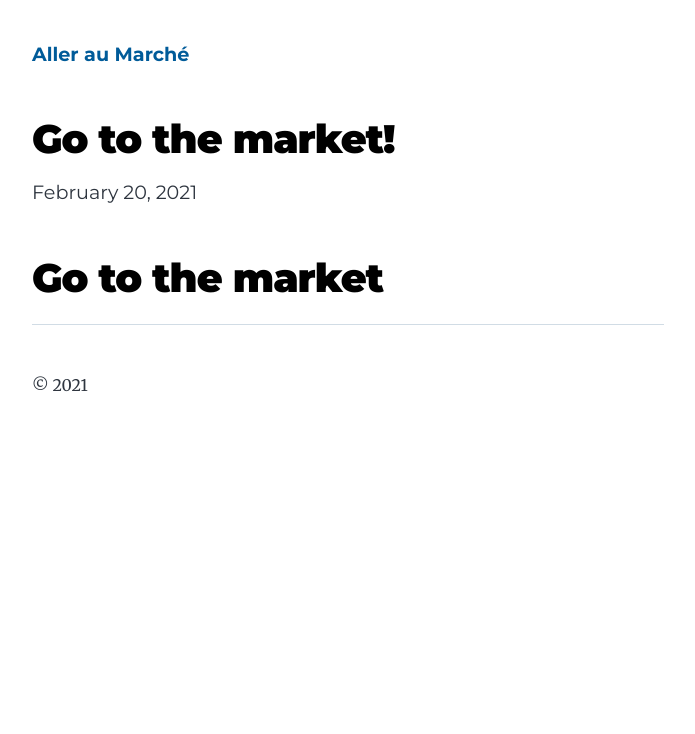
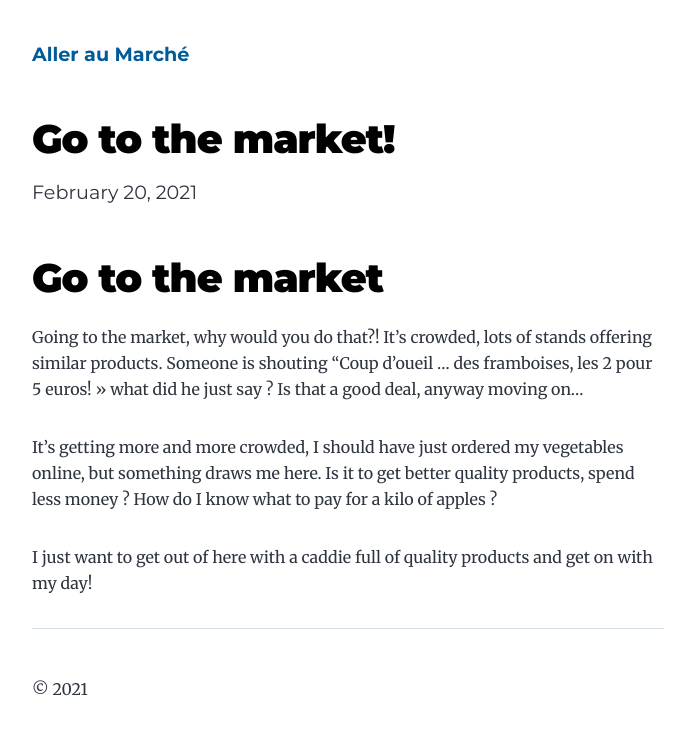
Before and after one commit to poenneby/alleraumarche, a Gatsby site: page /go-to-the-market/ in a window 1280 px wide. Shown: the whole page, without its empty margins (292-987 px from the left). Built offline with nearby package versions, Linux system fonts and the light colour scheme; Gatsby itself is replaced by a stand-in of ours.

Commit message:
Add some content

```diff
--- a/content/blog/go-to-the-market/index.md
+++ b/content/blog/go-to-the-market/index.md
@@ -5,3 +5,8 @@ description: "Go to the market!"
 ---
 
 # Go to the market
+Going to the market, why would you do that?! It’s crowded, lots of stands offering similar products. Someone is shouting “Coup d’oueil … des framboises, les 2 pour 5 euros! » what did he just say ? Is that a good deal, anyway moving on…
+
+It’s getting more and more crowded, I should have just ordered my vegetables online, but something draws me here. Is it to get better quality products, spend less money ? How do I know what to pay for a kilo of apples ?
+
+I just want to get out of here with a caddie full of quality products and get on with my day!
```
